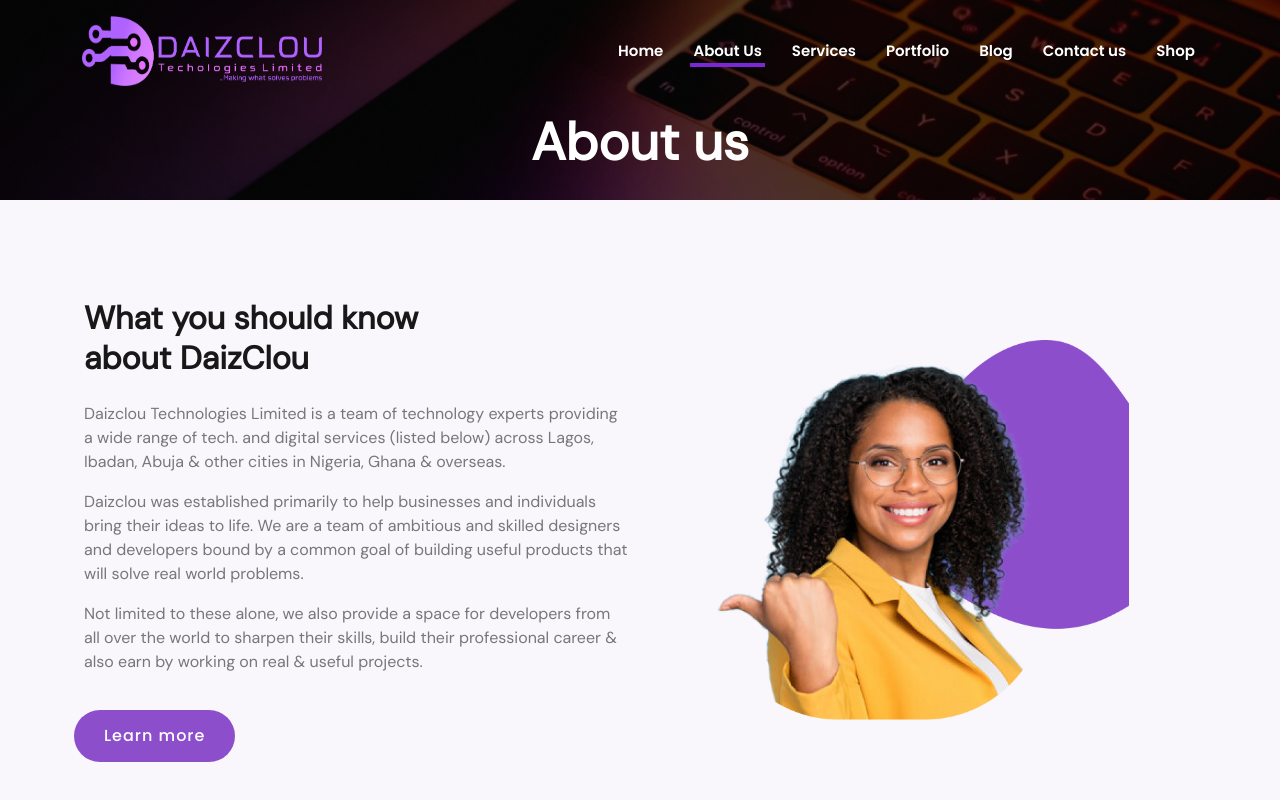
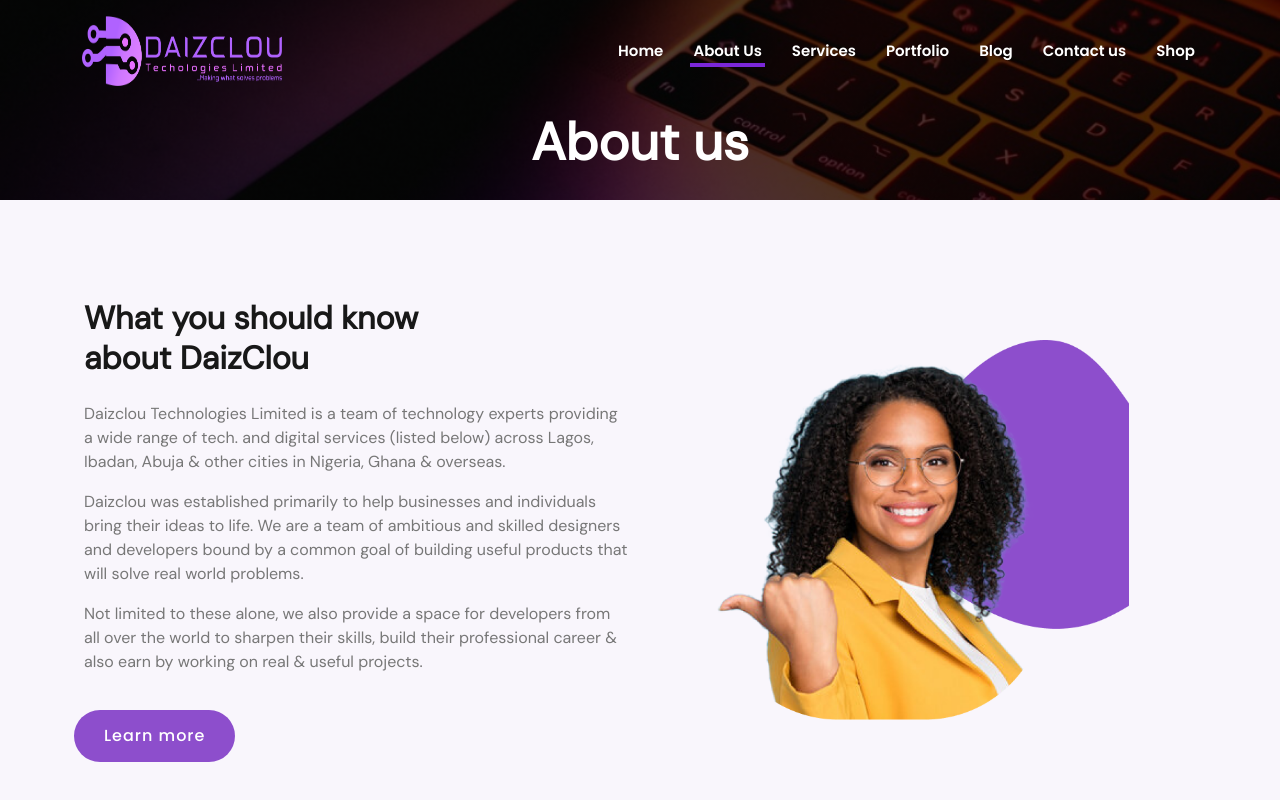
Before and after one commit to Zuxxypml/daizclou, a plain HTML site: page assets/about.html in a window 1280 px wide. Shown: the top 800 px of the page. Drawn offline with nearby package versions, Linux system fonts and the light colour scheme.

Commit message:
Dont. v7

```diff
--- a/assets/about.html
+++ b/assets/about.html
@@ -32,7 +32,7 @@
     <!--  Header  -->
     <header id="header" class="fixed-top ">
         <div class="container d-flex align-items-center justify-content-between">
-            <a href="/index.html"><img src="img/logo.png" alt="" class="img-fluid w-75 logo navbar-brand"></a>
+            <a href="/index.html"><img src="img/logo.png" alt="" class="img-fluid logo navbar-brand"></a>
             <!-- Navbar  -->
             <nav id="navbar" class="navbar">
                 <ul>
```
Also changed, not shown: index.html (+1 -1 lines), 1 other file.
